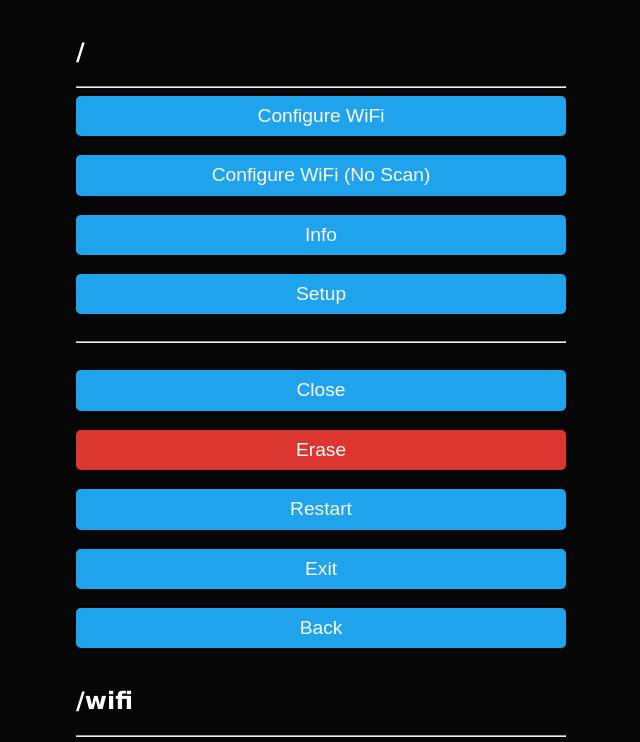
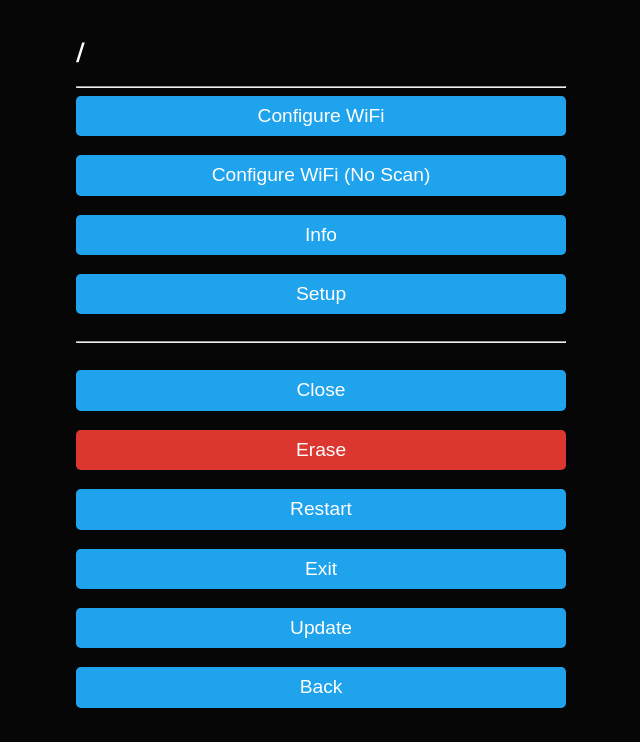
Before and after one commit to tzapu/WiFiManager, a plain HTML site: page extras/WiFiManager.template.html in a window 1280 px wide. Shown: the top 742 px of the page, without its empty margins (319-959 px from the left). Drawn offline with Linux system fonts and the light colour scheme.

```diff
--- a/extras/WiFiManager.template.html
+++ b/extras/WiFiManager.template.html
@@ -227,6 +227,7 @@
 			<form action='/erase' method='post'><button class='D'>Erase</button></form><br/>
 			<form action='/restart' method='post'><button>Restart</button></form><br/>
 			<form action='/exit' method='post'><button>Exit</button></form><br/>
+			<form action='/exit' method='post'><button>Update</button></form><br/>
 			<form action='/' method='post'><button>Back</button></form><br/>
 			<!-- /HTTP_PORTAL_MENU -->
 			<!-- SAMPLE -->
```
Also changed, not shown: 1 other file.
